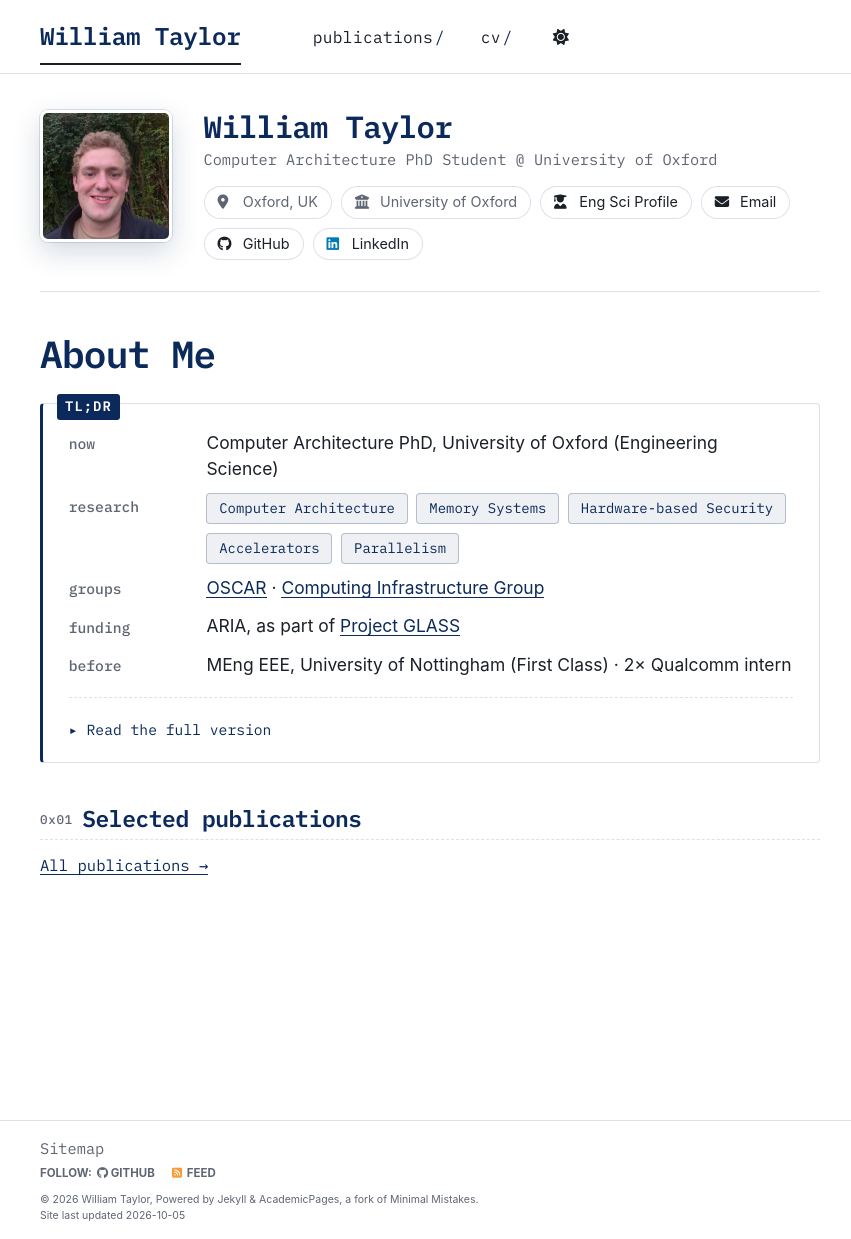
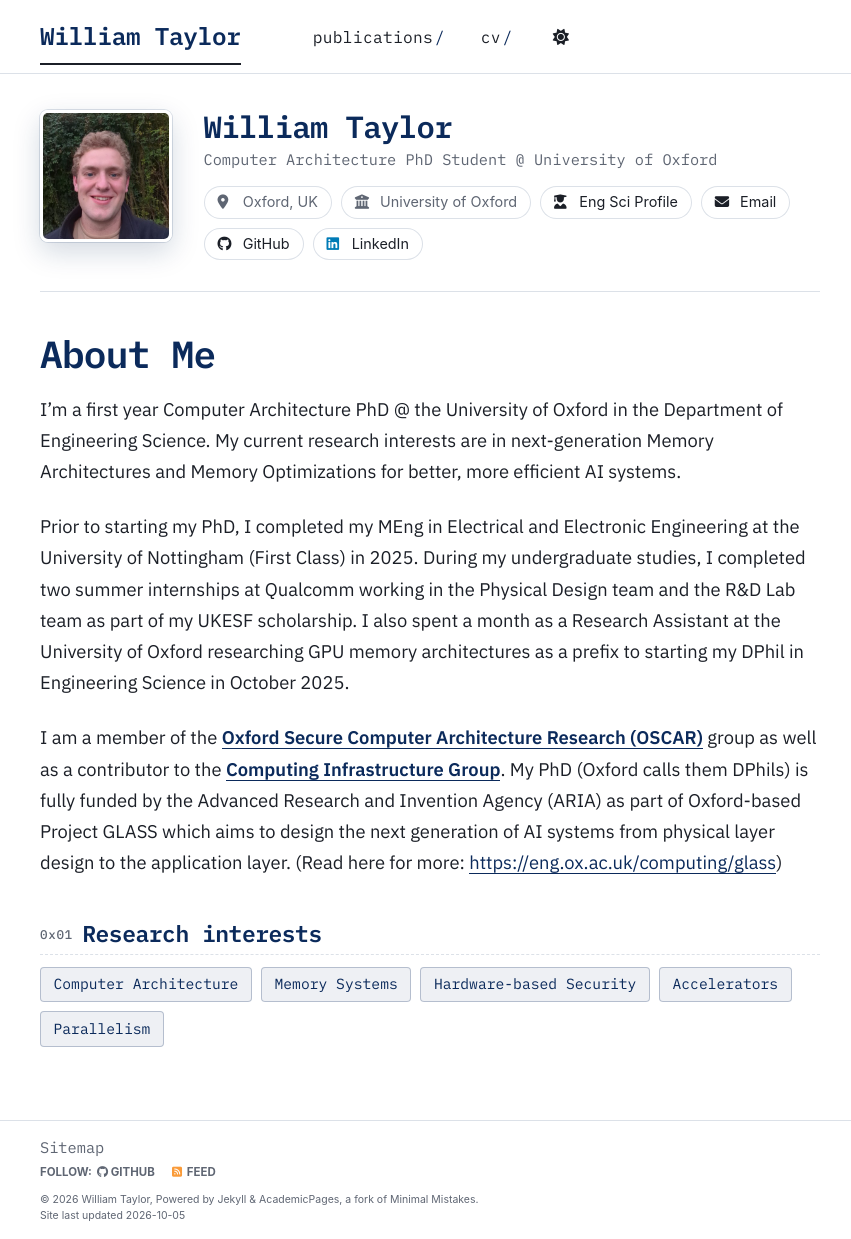
Before and after one commit to w-p-taylor/w-p-taylor.github.io, a Jekyll site: the page built from _pages/about.md, in a window 1280 px wide and 1239 px high. Shown: the whole window, without its empty margins (210-1061 px from the left). Built offline with Jekyll 4.4.1, drawn with Linux system fonts in a browser that asks for light colours; a script bundle is joined from its source files by our own code; library files that are not in the unit come from our copies.

Commit message:
Remove TL;DR, restore About text, use DPhil/Engineering Science wording
- Homepage is back to the About Me paragraphs plus Research interests
- 'DPhil in Engineering' -> 'DPhil in Engineering Science'
- CV: 'DPhil (Oxford's name for a PhD) in Engineering Science'
- Drop the now-unused TL;DR and selected-publications styles/JS

Co-Authored-By: Claude Opus 5.5 <noreply@anthropic.com>
Claude-Session: https://claude.ai/code/session_01BqbbF5FpAtN867qEvKCENs

```diff
--- a/_pages/about.md
+++ b/_pages/about.md
@@ -6,47 +6,18 @@ redirect_from:
   - /about/
   - /about.html
 ---
-<div class="wt-tldr">
-  <span class="wt-tldr__label">TL;DR</span>
-  <dl>
-    <dt>Now</dt>
-    <dd>Computer Architecture PhD, University of Oxford (Engineering Science)</dd>
-    <dt>Research</dt>
-    <dd>
-      <ul class="wt-tags">
-        <li>Computer Architecture</li>
-        <li>Memory Systems</li>
-        <li>Hardware-based Security</li>
-        <li>Accelerators</li>
-        <li>Parallelism</li>
-      </ul>
-    </dd>
-    <dt>Groups</dt>
-    <dd><a href="https://www.oscar-ox.com/">OSCAR</a> &middot; <a href="https://eng.ox.ac.uk/computing/">Computing Infrastructure Group</a></dd>
-    <dt>Funding</dt>
-    <dd>ARIA, as part of <a href="https://eng.ox.ac.uk/computing/glass">Project GLASS</a></dd>
-    <dt>Before</dt>
-    <dd>MEng EEE, University of Nottingham (First Class) &middot; 2&times; Qualcomm intern</dd>
-  </dl>
-  <details class="wt-full">
-    <summary>Read the full version</summary>
-    <div class="wt-full__body">
-      <p>I'm a first year Computer Architecture PhD @ the University of Oxford in the Department of Engineering Science. My current research interests are in next-generation Memory Architectures and Memory Optimizations for better, more efficient AI systems.</p>
-      <p>Prior to starting my PhD, I completed my MEng in Electrical and Electronic Engineering at the University of Nottingham (First Class) in 2025. During my undergraduate studies, I completed two summer internships at Qualcomm working in the Physical Design team and the R&amp;D Lab team as part of my UKESF scholarship. I also spent a month as a Research Assistant at the University of Oxford researching GPU memory architectures as a prefix to starting my DPhil in Engineering in October 2025.</p>
-      <p>I am a member of the <strong><a href="https://www.oscar-ox.com/">Oxford Secure Computer Architecture Research (OSCAR)</a></strong> group as well as a contributor to the <strong><a href="https://eng.ox.ac.uk/computing/">Computing Infrastructure Group</a></strong>. My PhD (Oxford calls them DPhils) is fully funded by the Advanced Research and Invention Agency (ARIA) as part of Oxford-based Project GLASS which aims to design the next generation of AI systems from physical layer design to the application layer. (Read here for more: <a href="https://eng.ox.ac.uk/computing/glass">https://eng.ox.ac.uk/computing/glass</a>)</p>
-    </div>
-  </details>
-</div>
+I'm a first year Computer Architecture PhD @ the University of Oxford in the Department of Engineering Science. My current research interests are in next-generation Memory Architectures and Memory Optimizations for better, more efficient AI systems.
 
-## Selected publications
+Prior to starting my PhD, I completed my MEng in Electrical and Electronic Engineering at the University of Nottingham (First Class) in 2025. During my undergraduate studies, I completed two summer internships at Qualcomm working in the Physical Design team and the R&D Lab team as part of my UKESF scholarship. I also spent a month as a Research Assistant at the University of Oxford researching GPU memory architectures as a prefix to starting my DPhil in Engineering Science in October 2025.
 
-<ul class="wt-pubs">
-{% for post in site.publications reversed limit: 3 %}
-  <li>
-    <span class="wt-pubs__venue">{{ post.excerpt | strip_html | strip }}</span>
-    <span class="wt-pubs__title">{{ post.title }}</span>
-  </li>
-{% endfor %}
+I am a member of the **[Oxford Secure Computer Architecture Research (OSCAR)](https://www.oscar-ox.com/)** group as well as a contributor to the **[Computing Infrastructure Group](https://eng.ox.ac.uk/computing/)**. My PhD (Oxford calls them DPhils) is fully funded by the Advanced Research and Invention Agency (ARIA) as part of Oxford-based Project GLASS which aims to design the next generation of AI systems from physical layer design to the application layer. (Read here for more: [https://eng.ox.ac.uk/computing/glass](https://eng.ox.ac.uk/computing/glass))
+
+## Research interests
+
+<ul class="wt-tags">
+  <li>Computer Architecture</li>
+  <li>Memory Systems</li>
+  <li>Hardware-based Security</li>
+  <li>Accelerators</li>
+  <li>Parallelism</li>
 </ul>
-
-<p class="wt-more"><a href="{{ site.baseurl }}/publications/">All publications &rarr;</a></p>
--- a/_pages/cv.md
+++ b/_pages/cv.md
@@ -11,7 +11,7 @@ redirect_from:
 
 Education
 ======
-* Ph.D in Engineering, University of Oxford, 2025-Current
+* DPhil (Oxford's name for a PhD) in Engineering Science, University of Oxford, 2025-Current
 * MEng in Electrical and Electronic Engineering, University of Nottingham, 2025
 * UK Electronic Skills Foundation (UKESF) Scholar (2023-2025)
 
--- a/assets/css/main.scss
+++ b/assets/css/main.scss
@@ -484,152 +484,3 @@ h1, h2, h3, h4,
   border: 1px solid color-mix(in srgb, var(--wt-accent) 25%, transparent);
   border-radius: 4px;
 }
-
-/* Selected publications */
-.page__content .wt-pubs {
-  margin: 0.5em 0 0;
-  padding: 0;
-  list-style: none;
-}
-.page__content .wt-pubs li {
-  display: flex;
-  flex-direction: column;
-  gap: 0.2em;
-  margin: 0 0 0.8em;
-  padding: 0.8em 1em;
-  background: var(--wt-card);
-  border: 1px solid var(--wt-rule);
-  border-left: 3px solid var(--wt-accent);
-  border-radius: 4px;
-}
-.wt-pubs__venue {
-  font-family: var(--wt-mono);
-  font-size: 0.75em;
-  letter-spacing: 0.05em;
-  color: var(--wt-muted);
-}
-.wt-pubs__title {
-  font-family: var(--wt-mono);
-  font-weight: 600;
-  color: var(--wt-accent);
-  line-height: 1.35;
-}
-.page__content .wt-more {
-  font-family: var(--wt-mono);
-  font-size: 0.85em;
-}
-
-/* TL;DR summary box at the top of the homepage */
-.page__content .wt-tldr {
-  position: relative;
-  margin: 0.5em 0 2em;
-  padding: 1.4em 1.4em 1em;
-  background: var(--wt-card);
-  border: 1px solid var(--wt-rule);
-  border-left: 3px solid var(--wt-accent);
-  border-radius: 4px;
-}
-.wt-tldr__label {
-  position: absolute;
-  top: -0.75em;
-  left: 1em;
-  padding: 0.1em 0.6em;
-  font-family: var(--wt-mono);
-  font-size: 0.75em;
-  font-weight: 600;
-  letter-spacing: 0.08em;
-  color: var(--wt-paper);
-  background: var(--wt-accent);
-  border-radius: 3px;
-}
-.page__content .wt-tldr dl {
-  display: grid;
-  grid-template-columns: 6.5em 1fr;
-  gap: 0.6em 1em;
-  margin: 0;
-}
-.page__content .wt-tldr dt {
-  margin: 0;
-  padding-top: 0.15em;
-  font-family: var(--wt-mono);
-  font-size: 0.8em;
-  font-weight: 500;
-  text-transform: lowercase;
-  color: var(--wt-muted);
-}
-.page__content .wt-tldr dd {
-  margin: 0;
-  font-size: 0.95em;
-  line-height: 1.5;
-}
-.page__content .wt-tldr .wt-tags {
-  margin: 0;
-}
-@media (max-width: 600px) {
-  .page__content .wt-tldr dl {
-    grid-template-columns: 1fr;
-    gap: 0.15em;
-  }
-  .page__content .wt-tldr dd {
-    margin-bottom: 0.6em;
-  }
-}
-
-/* TL;DR drop-down with the full story */
-.page__content .wt-full {
-  margin-top: 1em;
-  padding-top: 0.8em;
-  border-top: 1px dashed var(--wt-rule);
-}
-.page__content .wt-full summary {
-  display: inline-flex;
-  align-items: center;
-  gap: 0.5rem; /* rem: the label's font-size drops to 0 when open */
-  font-family: var(--wt-mono);
-  font-size: 0.8em;
-  color: var(--wt-accent);
-  cursor: pointer;
-  list-style: none;
-  user-select: none;
-}
-.page__content .wt-full summary::-webkit-details-marker {
-  display: none;
-}
-.page__content .wt-full summary::before {
-  content: "\25B8"; /* ▸ */
-  display: inline-block;
-  transition: transform 0.25s ease;
-}
-.page__content .wt-full[open] summary::before {
-  transform: rotate(90deg);
-}
-.page__content .wt-full[open] summary {
-  font-size: 0;  /* swap the label text when open */
-}
-.page__content .wt-full[open] summary::before {
-  font-size: 0.8rem;
-}
-.page__content .wt-full[open] summary::after {
-  content: "Show less";
-  font-size: 0.8rem;
-}
-.page__content .wt-full__body {
-  margin-top: 0.9em;
-  font-size: 0.97em;
-}
-.page__content .wt-full__body p:last-child {
-  margin-bottom: 0.2em;
-}
-.page__content .wt-full[open] .wt-full__body {
-  animation: wt-drop 0.35s ease both;
-}
-@keyframes wt-drop {
-  from { opacity: 0; transform: translateY(-6px); }
-  to   { opacity: 1; transform: none; }
-}
-.wt-tldr__label {
-  cursor: pointer;
-}
-@media (prefers-reduced-motion: reduce) {
-  .page__content .wt-full[open] .wt-full__body { animation: none; }
-}
--- a/assets/js/wt-motion.js
+++ b/assets/js/wt-motion.js
@@ -2,13 +2,6 @@
 (function () {
   var root = document.documentElement;
   window.wtMotion = true;
-
-  // Clicking the TL;DR label also opens/closes the full version
-  var tldrLabel = document.querySelector(".wt-tldr__label");
-  var tldrFull = document.querySelector(".wt-full");
-  if (tldrLabel && tldrFull) {
-    tldrLabel.addEventListener("click", function () { tldrFull.open = !tldrFull.open; });
-  }
 
   if (window.matchMedia("(prefers-reduced-motion: reduce)").matches || !("IntersectionObserver" in window)) {
     root.classList.remove("wt-js");
```
